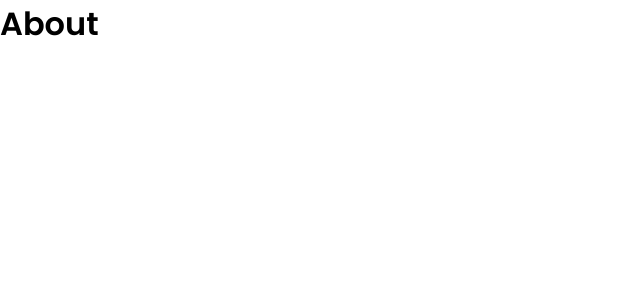
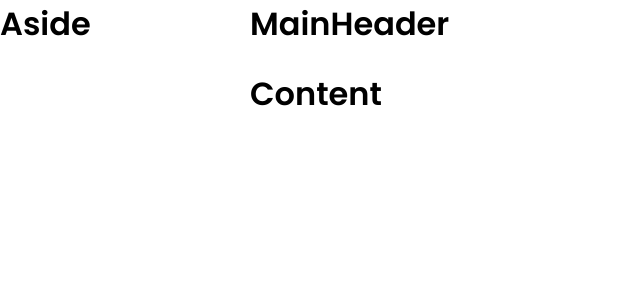
Before and after one commit to IanoMaciel/portfolio, a React (Create React App) app: page / in a window 1280 px wide. Shown: the top 300 px of the page, without its empty margins (0-640 px from the left). Built offline with nearby package versions, Linux system fonts and the light colour scheme.

Commit message:
feat: construção do layout da aplicação utilizando grids

```diff
--- a/src/App.tsx
+++ b/src/App.tsx
@@ -1,16 +1,15 @@
-import React from "react";
-import GlobalStyles from "./styles/GlobalStyles";
+import React from 'react';
+import GlobalStyles from './styles/GlobalStyles';
 
-// views
-import About from "./views/about";
+import { Layout } from './components/layout';
 
 const App: React.FC = () => {
-        return (
-                <>
-                        <GlobalStyles />
-                        <About />
-                </>
-        );
+    return (
+        <>
+            <GlobalStyles />
+            <Layout />
+        </>
+    );
 };
 
 export default App;
--- /dev/null
+++ b/src/components/Aside/index.tsx
@@ -0,0 +1,9 @@
+import { Container } from './styles';
+
+export function Aside() {
+    return (
+        <Container>
+            <h1>Aside</h1>
+        </Container>
+    );
+}
--- /dev/null
+++ b/src/components/Aside/styles.ts
@@ -0,0 +1,5 @@
+import styled from 'styled-components'
+
+export const Container = styled.div`
+    grid-area: AS;
+`;
--- /dev/null
+++ b/src/components/Content/index.tsx
@@ -0,0 +1,9 @@
+import { Container } from './styles';
+
+export function Content() {
+    return (
+        <Container>
+            <h1>Content</h1>
+        </Container>
+    );
+}
--- /dev/null
+++ b/src/components/Content/styles.ts
@@ -0,0 +1,5 @@
+import styled from 'styled-components'
+
+export const Container = styled.div`
+    grid-area: CT;
+`;
--- /dev/null
+++ b/src/components/MainHeader/index.tsx
@@ -0,0 +1,9 @@
+import { Container } from './styles';
+
+export function MainHeader() {
+    return (
+        <Container>
+            <h1>MainHeader</h1>
+        </Container>
+    );
+}
--- /dev/null
+++ b/src/components/MainHeader/styles.ts
@@ -0,0 +1,5 @@
+import styled from 'styled-components'
+
+export const Container = styled.div`
+    grid-area: MH;
+`;
--- /dev/null
+++ b/src/components/layout/index.tsx
@@ -0,0 +1,15 @@
+import { Container } from './styles';
+
+import { MainHeader } from '../MainHeader';
+import { Content } from '../Content';
+import { Aside } from '../Aside';
+
+export function Layout() {
+    return (
+        <Container>
+            <MainHeader />
+            <Aside />
+            <Content />
+        </Container>
+    );
+}
--- /dev/null
+++ b/src/components/layout/styles.ts
@@ -0,0 +1,12 @@
+import styled from 'styled-components'
+
+export const Container = styled.div`
+    display: grid;
+
+    grid-template-columns: 250px auto;
+    grid-template-rows: 70px auto;
+
+    grid-template-areas: 'AS MH''AS CT';
+
+    height: 100vh;
+`;
```
Also changed, not shown: package.json (+8 -1 lines), 2 other files (tests, documents, lock files or other folders).
